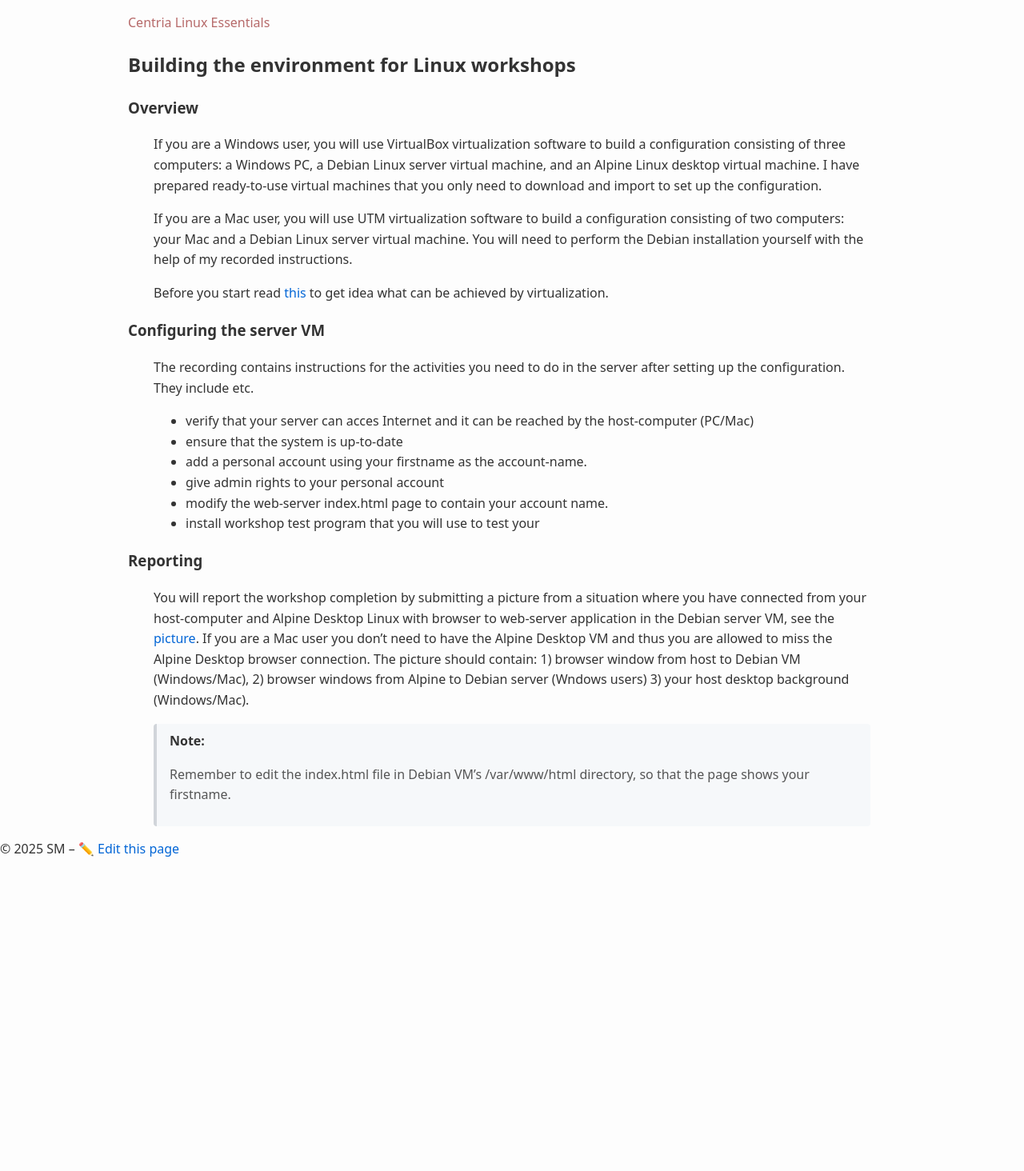
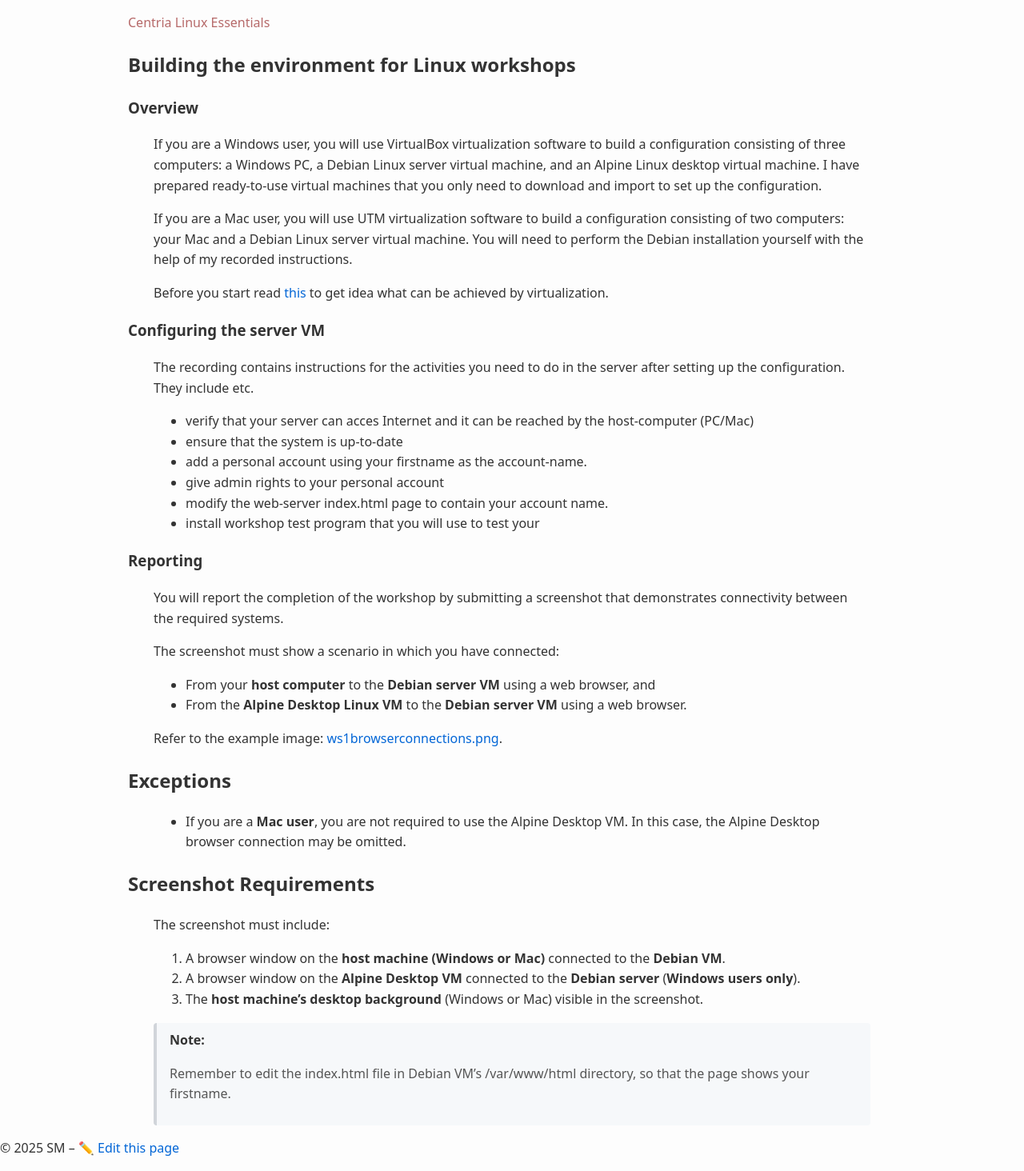
Before and after one commit to averkoc/lx, a Jekyll site: the page built from docs/ws1.md, in a window 1280 px wide. Shown: the whole page at 80% size. Built offline with Jekyll 4.4.1, drawn with Linux system fonts in a browser that asks for light colours; before the commit the page ends 1090 px from its top, so only the background shows below that.

Commit message:
Update ws1.md

```diff
--- a/docs/ws1.md
+++ b/docs/ws1.md
@@ -24,6 +24,22 @@ The recording contains instructions for the activities you need to do in the ser
 
 
 ### Reporting
-You will report the workshop completion by submitting a picture from a situation where you have connected from your host-computer and Alpine Desktop Linux with browser to web-server application in the Debian server VM, see the [picture](../images/ws1browserconnections.png). If you are a Mac user you don't need to have the Alpine Desktop VM and thus you are allowed to miss the Alpine Desktop browser connection. The picture should contain: 1) browser window from host to Debian VM (Windows/Mac), 2) browser windows from Alpine to Debian server (Wndows users) 3) your host desktop background (Windows/Mac).
+You will report the completion of the workshop by submitting a screenshot that demonstrates connectivity between the required systems.
+
+The screenshot must show a scenario in which you have connected:
+- From your **host computer** to the **Debian server VM** using a web browser, and
+- From the **Alpine Desktop Linux VM** to the **Debian server VM** using a web browser.
+
+Refer to the example image: [ws1browserconnections.png](../images/ws1browserconnections.png).
+
+## Exceptions
+- If you are a **Mac user**, you are not required to use the Alpine Desktop VM. In this case, the Alpine Desktop browser connection may be omitted.
+
+## Screenshot Requirements
+The screenshot must include:
+1. A browser window on the **host machine (Windows or Mac)** connected to the **Debian VM**.
+2. A browser window on the **Alpine Desktop VM** connected to the **Debian server** (**Windows users only**).
+3. The **host machine’s desktop background** (Windows or Mac) visible in the screenshot.
+
 
 > Remember to edit the index.html file in Debian VM's /var/www/html directory, so that the page shows your firstname.
```
